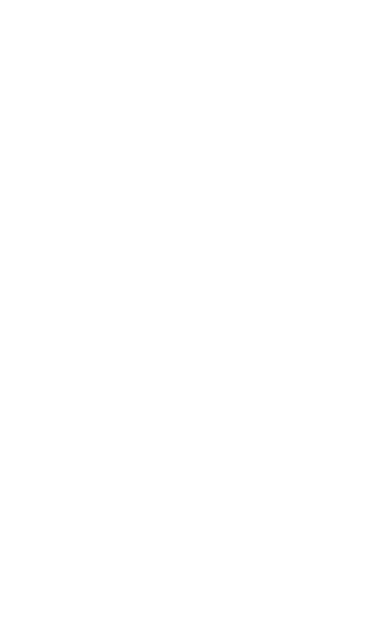
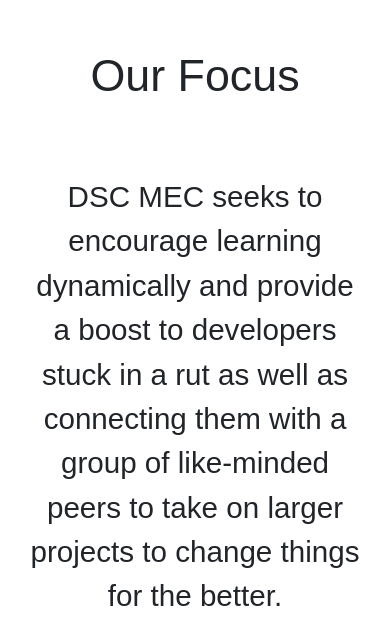
Before and after one commit to dscmec/dscmec-website, a React (Create React App) app: page / in a window 390 px wide. Shown: the part 1566-2210 px from the top of the page. Before the commit the page ends 1641 px from the top, so only its background shows below. Built offline with nearby package versions, Linux system fonts and the light colour scheme.

Commit message:
Added Our Focus PAge

```diff
--- a/src/App.js
+++ b/src/App.js
@@ -6,6 +6,7 @@
 import Landing from './pages/Landing/Landing';
 import './App.css';
 import Announcements from './pages/Announcements/Announcements';
+import Focus from './pages/Focus/Focus';
 
 function App() {
   return (
@@ -20,6 +21,7 @@
               <Navbar />
               <Landing />
               <Announcements />
+              <Focus />
             </Route>
           </Switch>
       </div>
--- a/src/pages/Announcements/Announcements.css
+++ b/src/pages/Announcements/Announcements.css
@@ -1,9 +1,5 @@
 .announcements {
     display: flex;
     flex-direction: column;
-    min-height: 85vh;
+    min-height: 80vh;
 }
-
-.announcements_header {
-    left: 10%;
-}
--- /dev/null
+++ b/src/pages/Focus/Focus.css
@@ -0,0 +1,41 @@
+.focus {
+    display: flex;
+    flex-direction: column;
+    min-height: 85vh;
+}
+
+.focus > h1 {
+    margin: 3rem;
+    font-size: 2.8rem;
+}
+
+.focus > p {
+    margin-top: 2rem;
+    margin-left: 15rem;
+    margin-right: 15rem;
+    font-size: 1.85rem;
+}
+
+
+
+@media screen and (max-width: 992px) {
+    .focus > h1 {
+        margin: 1rem;
+    }
+
+    .focus > p {
+        margin-left: 2.5rem;
+        margin-right: 2.5rem;
+    }
+  }
+
+  @media screen and (max-width: 600px) {
+    .focus > h1 {
+        margin: 1rem;
+    }
+
+    .focus > p {
+        margin-left: 1.5rem;
+        margin-right: 1.5rem;
+    }
+  }
--- /dev/null
+++ b/src/pages/Focus/Focus.js
@@ -0,0 +1,19 @@
+import React from 'react'
+
+import './Focus.css'
+
+function Focus() {
+    return (
+        <div className="focus" id="focus">
+            <h1>Our Focus</h1>
+            <br />
+            <p>
+                DSC MEC seeks to encourage learning dynamically and provide a boost
+                to developers stuck in a rut as well as connecting them with a group of like-minded
+                peers to take on larger projects to change things for the better.
+            </p>
+        </div>
+    )
+}
+
+export default Focus
```
